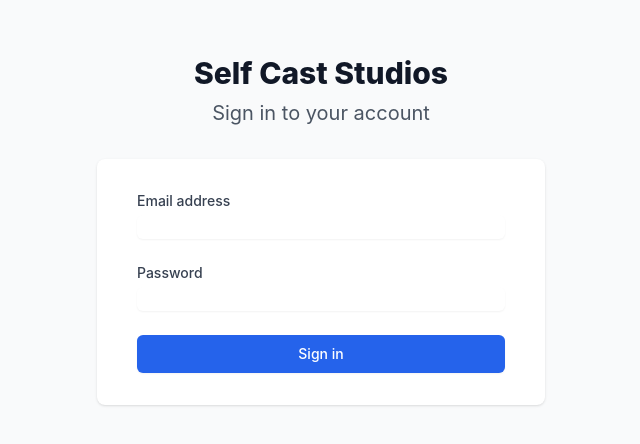
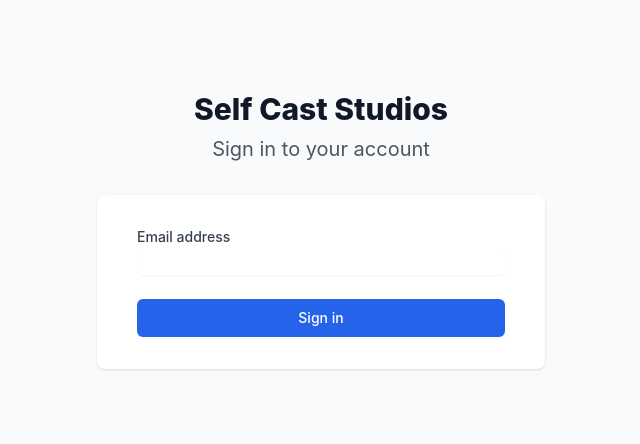
Before and after one commit to Vicsicard/new-self-website-5-15-25, a Next.js app: page /login in a window 1280 px wide. Shown: the part 170-614 px from the top of the page, without its empty margins (319-959 px from the left). Built offline with nearby package versions, Linux system fonts and the light colour scheme; no server answers.

Commit message:
Implement email-only authentication and add admin user initialization

```diff
--- a/package.json
+++ b/package.json
@@ -6,7 +6,8 @@
     "dev": "next dev",
     "build": "next build",
     "start": "next start",
-    "lint": "next lint"
+    "lint": "next lint",
+    "init-admin": "node scripts/init-admin.js"
   },
   "dependencies": {
     "bcryptjs": "^2.4.3",
--- a/pages/_app.js
+++ b/pages/_app.js
@@ -33,12 +33,12 @@
   }, []);
 
   // Login function
-  const login = async (email, password) => {
+  const login = async (email) => {
     try {
       const res = await fetch('/api/auth/login', {
         method: 'POST',
         headers: { 'Content-Type': 'application/json' },
-        body: JSON.stringify({ email, password }),
+        body: JSON.stringify({ email }),
       });
 
       if (res.ok) {
--- a/pages/api/auth/login.js
+++ b/pages/api/auth/login.js
@@ -1,6 +1,6 @@
 import { connectToDatabase } from '../../../lib/db';
 import User from '../../../models/User';
-import { verifyPassword, generateToken, setTokenCookie } from '../../../utils/auth';
+import { generateToken, setTokenCookie } from '../../../utils/auth';
 
 export default async function handler(req, res) {
   // Only allow POST method for login
@@ -9,11 +9,11 @@
   }
 
   try {
-    const { email, password } = req.body;
+    const { email } = req.body;
 
     // Validate input
-    if (!email || !password) {
-      return res.status(400).json({ message: 'Email and password are required' });
+    if (!email) {
+      return res.status(400).json({ message: 'Email is required' });
     }
 
     // Connect to the database
@@ -24,15 +24,10 @@
 
     // Check if user exists
     if (!user) {
-      return res.status(401).json({ message: 'Invalid email or password' });
+      return res.status(401).json({ message: 'Email not found. Please contact the administrator.' });
     }
 
-    // Verify password
-    const isPasswordValid = await verifyPassword(password, user.passwordHash);
-
-    if (!isPasswordValid) {
-      return res.status(401).json({ message: 'Invalid email or password' });
-    }
+    // Skip password verification - email-only authentication
 
     // Generate JWT token
     const token = generateToken(user);
--- a/pages/login.js
+++ b/pages/login.js
@@ -5,7 +5,6 @@
 
 export default function Login() {
   const [email, setEmail] = useState('');
-  const [password, setPassword] = useState('');
   const [error, setError] = useState('');
   const [isLoading, setIsLoading] = useState(false);
   const router = useRouter();
@@ -24,7 +23,7 @@
     setIsLoading(true);
 
     try {
-      const result = await login(email, password);
+      const result = await login(email);
 
       if (result.success) {
         router.push('/dashboard');
@@ -81,23 +80,7 @@
               </div>
             </div>
 
-            <div>
-              <label htmlFor="password" className="form-label">
-                Password
-              </label>
-              <div className="mt-1">
-                <input
-                  id="password"
-                  name="password"
-                  type="password"
-                  autoComplete="current-password"
-                  required
-                  className="form-input"
-                  value={password}
-                  onChange={(e) => setPassword(e.target.value)}
-                />
-              </div>
-            </div>
+
 
             <div>
               <button
```
Also changed, not shown: scripts/init-admin.js (added, +50 -0 lines).
